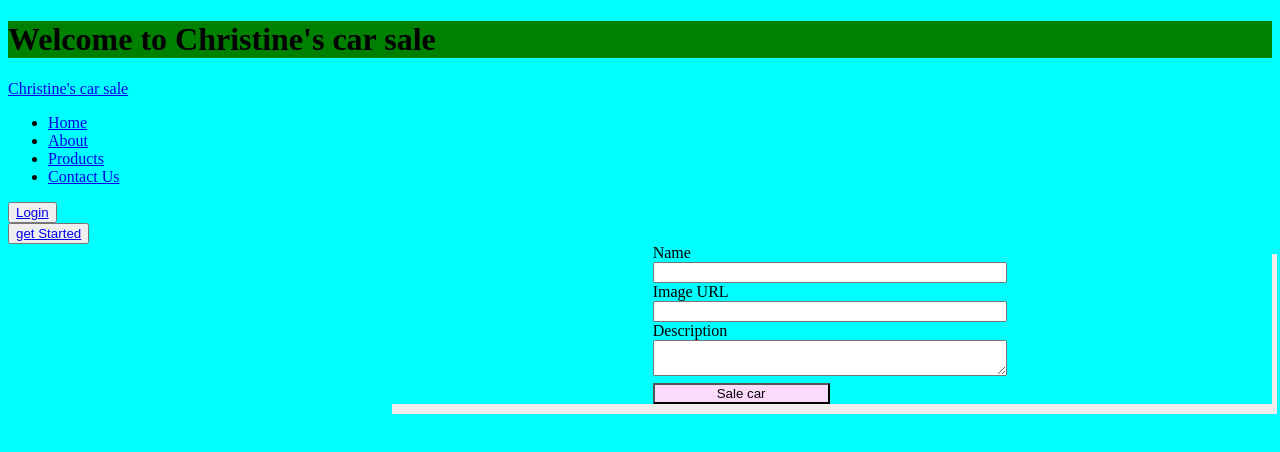
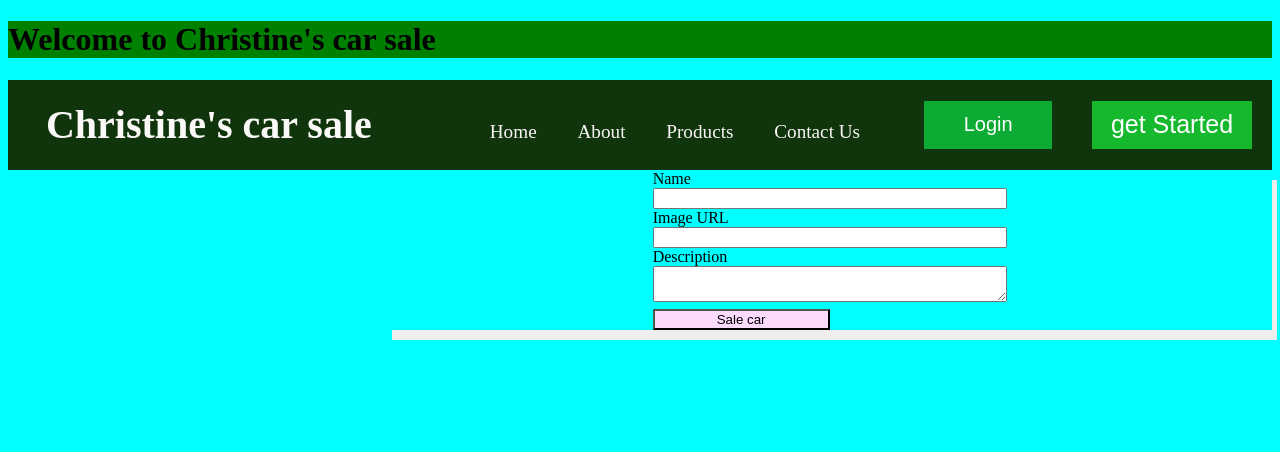
Before and after one commit to chrischep/JS-IPProjectPhase1, a plain HTML site: page index.html in a window 1280 px wide. Drawn offline with Linux system fonts and the light colour scheme; no server answers.

Commit message:
style nav bar

```diff
--- a/assets/main.css
+++ b/assets/main.css
@@ -4,6 +4,81 @@ body{
 #menu{
     background-color: green;
 }
+.nav{
+    display: flex;
+    font-size: larger;
+    background-color: rgb(16, 52, 11);
+    justify-content: space-between;
+    align-items: center;
+    width: 100%;
+    height: 90px;
+   }
+.carsale{
+width: 30%;
+padding-left: 3%;
+}
+.carsale a{
+    color: rgb(251, 248, 248);
+    list-style: none;
+    text-decoration: none;
+    /* font-family: 'Oleo Script', cursive; */
+    font-size: 40px;
+    font-weight: bold;
+}
+.nav-list ul li{
+margin-left: 8%;
+    display: inline-block;
+    padding-top: 3%;
+    }
+.nav-list{
+width: 40%;
+    }
+.nav-list ul li a{
+        color: rgb(250, 247, 247);
+        text-decoration: none;
+       }
+      .nav-list ul li a:hover{
+       border-bottom: 4px solid #0a0a0a ;
+    }
+    .btns{
+        display: flex;
+        justify-content: space-around;
+        width: 30%;
+    }
+
+.loginlink{
+       /* margin-left: 13rem;
+       margin-top: 1rem; */
+    }
+.loginlink button{
+background-color: rgb(12, 171, 52);
+width: 8rem;
+height: 3rem;
+border-radius: none;
+border-width: 0px;
+}
+.loginlink button a{
+color: white;
+text-decoration: none;
+font-size: 20px;
+}
+.nav-button{
+        /* margin-left: 18rem;
+        margin-top: 1rem;
+        margin-right: 2rem; */
+      }
+.nav-button button{
+        background-color: #16b92e;
+        width: 10rem;
+        height: 3rem;
+        border-radius: none;
+        border-width: 0px;
+      }
+.nav-button button a{
+        color: white;
+        text-decoration: none;
+        font-size: 25px;
+      }
 .container{
     /* height: 100%;
     width: 100%; */
```
